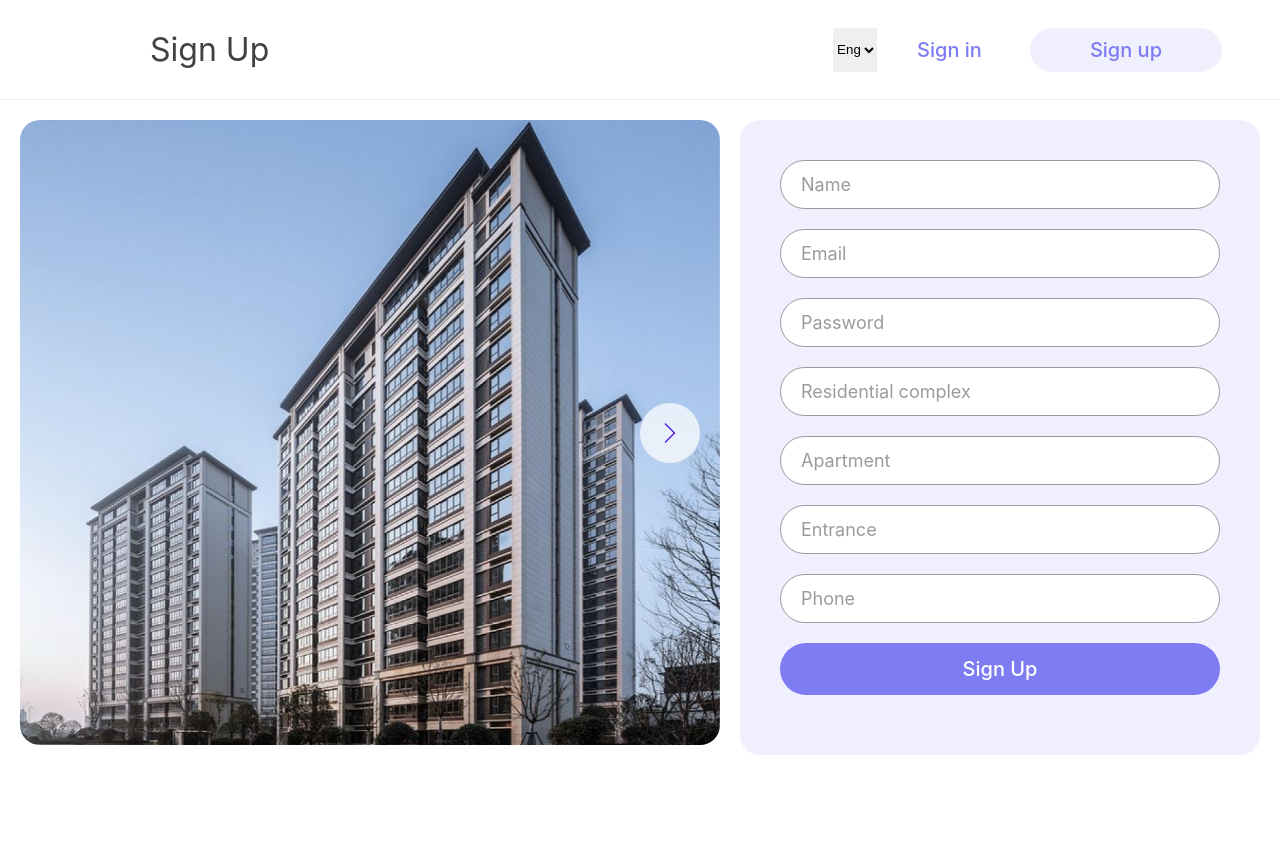
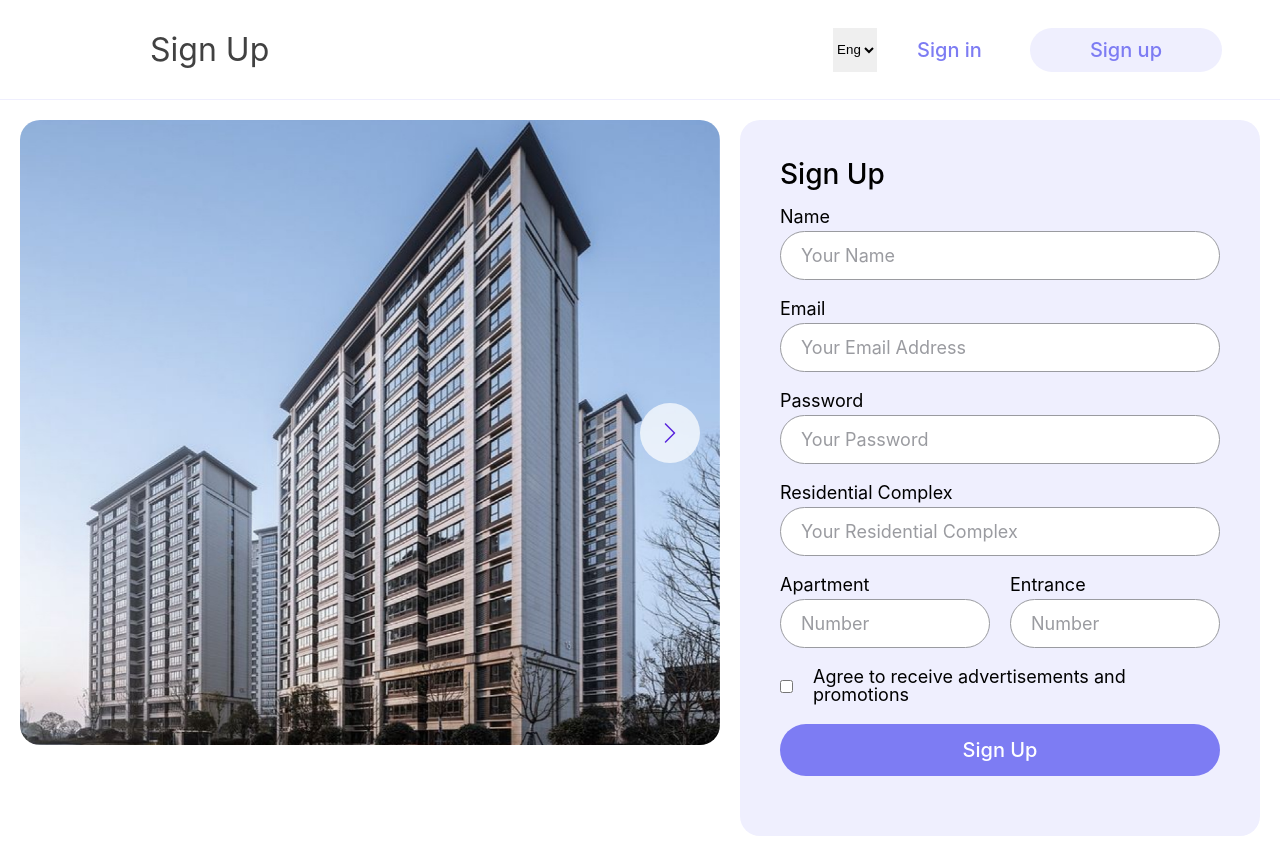
Before and after one commit to avdiachenko/teamchallenge-chat, a React (Vite) app in the folder frontend/: page /signup in a window 1280 px wide. Before the commit the page ends 800 px from the top, so only its background shows below. Built offline with nearby package versions, Linux system fonts and the light colour scheme.

Commit message:
feat: signUp lauout

```diff
--- a/frontend/package.json
+++ b/frontend/package.json
@@ -10,6 +10,7 @@
     "preview": "vite preview"
   },
   "dependencies": {
+    "@mui/base": "^5.0.0-beta.40",
     "react": "^18.3.1",
     "react-dom": "^18.3.1",
     "react-hook-form": "^7.53.0",
--- a/frontend/src/entities/user/user.types.ts
+++ b/frontend/src/entities/user/user.types.ts
@@ -19,5 +19,5 @@ export interface RegistrationData {
   residential_complex: string;
   apartment: number;
   entrance: number;
-  phone: string;
+  agree: boolean;
 }
--- a/frontend/src/pages/SignUp/SignUp.module.css
+++ b/frontend/src/pages/SignUp/SignUp.module.css
@@ -41,15 +41,9 @@
   gap: 20px;
   width: 550px;
   height: 100%;
-  padding-top: 60px;
+  padding: 40px;
   border-radius: 20px;
   background-color: var(--purple-color-100);
-}
-
-@media screen and (max-width: 1600px) {
-  .formContainer {
-    padding: 40px;
-  }
 }
 
 @media screen and (max-width: 1200px) {
@@ -62,7 +56,7 @@
 .form {
   display: flex;
   flex-direction: column;
-  align-items: center;
+  align-items: flex-start;
   justify-content: center;
   gap: 20px;
   width: 440px;
@@ -74,13 +68,32 @@
   }
 }
 
+.formTitle {
+  font-size: 28px;
+  font-weight: 500;
+}
+
+.wrapper {
+  display: flex;
+  flex-direction: row;
+  align-items: center;
+  justify-content: flex-start;
+  gap: 20px;
+  width: 100%;
+}
+
 .inputContainer {
   display: flex;
   flex-direction: column;
-  align-items: center;
+  align-items: flex-start;
   justify-content: center;
   gap: 5px;
   width: 100%;
+}
+
+.label {
+  font-size: 18px;
+  font-weight: 400;
 }
 
 .input {
--- a/frontend/src/pages/SignUp/SignUp.tsx
+++ b/frontend/src/pages/SignUp/SignUp.tsx
@@ -36,7 +36,10 @@ export function SignUp() {
 
         <div className={styles.formContainer}>
           <form onSubmit={handleSubmit(onSubmit)} className={styles.form}>
+            <span className={styles.formTitle}>Sign Up</span>
+
             <div className={styles.inputContainer}>
+              <label className={styles.label}>Name</label>
               <input
                 type="text"
                 {...register("name", {
@@ -46,13 +49,14 @@ export function SignUp() {
                     message: "Name must be at least 3 characters long",
                   },
                 })}
-                placeholder="Name"
+                placeholder="Your Name"
                 className={styles.input}
               />
               {errors.name && <p className={styles.error}>{errors.name.message}</p>}
             </div>
 
             <div className={styles.inputContainer}>
+              <label className={styles.label}>Email</label>
               <input
                 type="text"
                 {...register("email", {
@@ -62,13 +66,14 @@ export function SignUp() {
                       /^[^\s@]+@[^\s@]+\.[^\s@]+$/.test(value) || "Invalid email address",
                   },
                 })}
-                placeholder="Email"
+                placeholder="Your Email Address"
                 className={styles.input}
               />
               {errors.email && <p className={styles.error}>{errors.email.message}</p>}
             </div>
 
             <div className={styles.inputContainer}>
+              <label className={styles.label}>Password</label>
               <input
                 type="password"
                 {...register("password", {
@@ -78,19 +83,20 @@ export function SignUp() {
                     message: "Password must be at least 6 characters long",
                   },
                 })}
-                placeholder="Password"
+                placeholder="Your Password"
                 className={styles.input}
               />
               {errors.password && <p className={styles.error}>{errors.password.message}</p>}
             </div>
 
             <div className={styles.inputContainer}>
+              <label className={styles.label}>Residential Complex</label>
               <input
                 type="text"
                 {...register("residential_complex", {
                   required: "Residential complex is required",
                 })}
-                placeholder="Residential complex"
+                placeholder="Your Residential Complex"
                 className={styles.input}
               />
               {errors.residential_complex && (
@@ -98,35 +104,44 @@ export function SignUp() {
               )}
             </div>
 
+            <div className={styles.wrapper}>
               <div className={styles.inputContainer}>
+                <label className={styles.label}>Apartment</label>
                 <input
                   type="number"
                   {...register("apartment", {
                     required: "Apartment is required",
                   })}
-                placeholder="Apartment"
+                  placeholder="Number"
                   className={styles.input}
                 />
                 {errors.apartment && <p className={styles.error}>{errors.apartment.message}</p>}
               </div>
 
               <div className={styles.inputContainer}>
+                <label className={styles.label}>Entrance</label>
                 <input
                   type="number"
                   {...register("entrance", { required: "Entrance is required" })}
-                placeholder="Entrance"
+                  placeholder="Number"
                   className={styles.input}
                 />
                 {errors.entrance && <p className={styles.error}>{errors.entrance.message}</p>}
               </div>
+            </div>
 
             <div className={styles.inputContainer}>
+              <div className={styles.wrapper}>
                 <input
-                type="phone"
-                {...register("phone")}
-                placeholder="Phone"
-                className={styles.input}
+                  type="checkbox"
+                  {...register("agree", { required: "Agree is required" })}
+                  className={styles.checkbox}
                 />
+                <label className={styles.label}>
+                  Agree to receive advertisements and promotions
+                </label>
+              </div>
+              {errors.agree && <p className={styles.error}>{errors.agree.message}</p>}
             </div>
 
             <input type="submit" value="Sign Up" disabled={regLoading} className={styles.submit} />
```
Also changed, not shown: 1 other file (tests, documents, lock files or other folders). Lines whose indentation alone changed are shown as unchanged.
